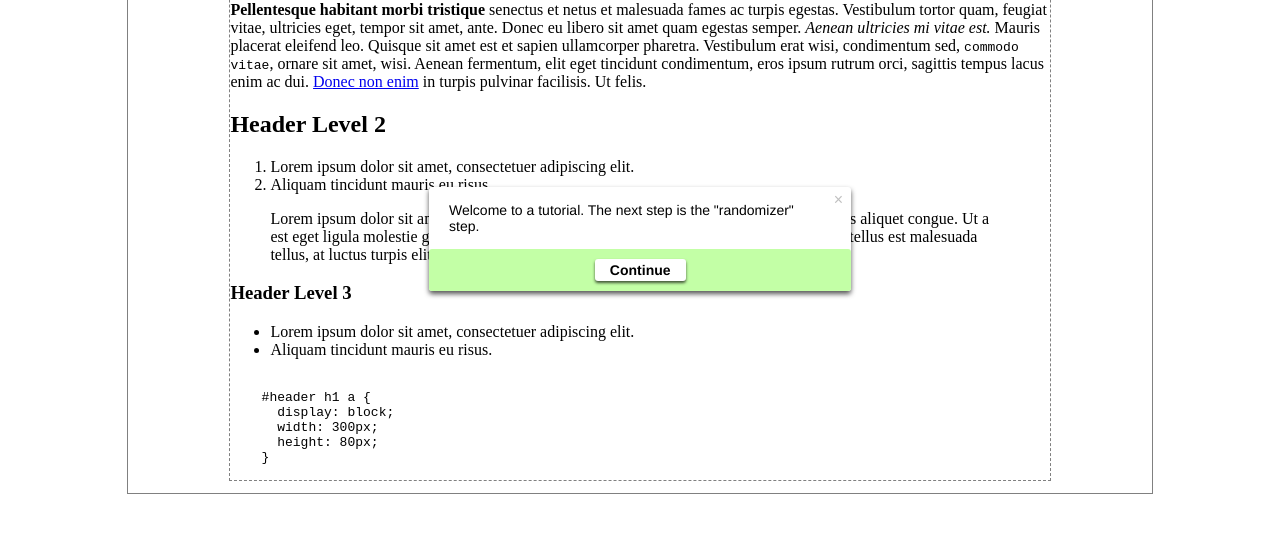
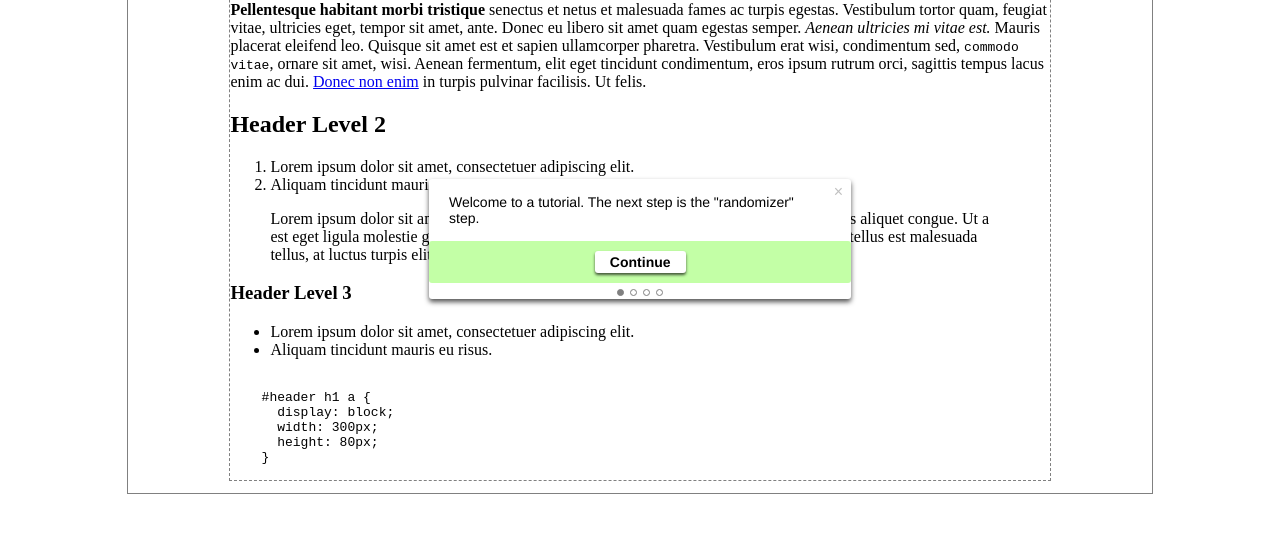
Before and after one commit to zooniverse/zootorial, a website: page index.html in a window 1280 px wide. Both pictures are taken after a click on the button "Start". Shown: the part 161-694 px from the top of the page. Drawn offline with Linux system fonts and the light colour scheme.

Commit message:
Add progress indicators

```diff
--- a/index.html
+++ b/index.html
@@ -65,13 +65,16 @@
       var Tutorial = window.zootorial.Tutorial;
 
       window.tut = new Tutorial({
+        progress: 4,
         steps: {
           first: {
+            progress: 1,
             content: 'Welcome to a tutorial. The next step is the "randomizer" step.',
             next: 'randomizer'
           },
 
           randomizer: {
+            progress: 2,
             header: 'You will randomly be taken to the "filler" step or the "act" step.',
             content: 'This is attached to the page header, by the way.',
             arrow: 'top',
@@ -88,11 +91,13 @@
           },
 
           filler: {
+            progress: 3,
             content: 'This is just filler. "Act" is next.',
             next: 'act'
           },
 
           act: {
+            progress: 3,
             content: 'Can you follow directions?',
             instruction: 'Click "1" or hit any key to continue.',
             block: '[name="second"], [name="third"]',
@@ -110,10 +115,12 @@
           },
 
           clicked: {
+            progress: 4,
             content: 'You clicked.'
           },
 
           keyed: {
+            progress: 4,
             content: 'You hit a key.'
           }
         }
--- a/package.json
+++ b/package.json
@@ -1,6 +1,6 @@
 {
   "name": "zootorial",
-  "version": "0.4.6",
+  "version": "0.4.7",
   "main": "./zootorial.js",
   "devDependencies": {
     "coffee-script": "~1.6.2",
--- a/src/zootorial.styl
+++ b/src/zootorial.styl
@@ -104,6 +104,20 @@ RED = #600
         box-shadow: 0 1px 2px rgba(FOREGROUND, 0.5)
         top: 1px
 
+  .zootorial-progress
+    text-align: center
+
+  .zootorial-progress-step
+    border: 1px solid gray
+    border-radius: 50%
+    display: inline-block
+    height: 5px
+    margin: 0 3px
+    width: 5px
+
+    &[data-zootorial-progress]
+      background: gray
+
   .zootorial-arrow
     border: 10px solid transparent
     left: 50%
@@ -134,49 +148,5 @@ RED = #600
       border-right-color: BACKGROUND
       left: 0
 
-  // .progress
-  //   display: none
-
-  //   &.defined
-  //     display: block
-
-  //   .track
-  //     background: #ccc
-  //     border-radius: 5px
-  //     box-shadow: 0 1px 1px #999 inset
-  //     height: 5px
-  //     margin: 5px 10px
-  //     overflow: hidden
-  //     position: relative
-
-  //     .fill
-  //       background: ALT
-  //       height: 100%
-  //       left: 0
-  //       position: absolute
-  //       top: 0
-  //       transition: width 0.5s ease-in-out
-  //       width: 0%
-
-  //   .steps
-  //     line-height: 0
-  //     margin: 5px 10px
-  //     text-align: center
-
-  //     .step
-  //       border: 1px solid #999
-  //       border-radius: 50%
-  //       display: inline-block
-  //       height: 5px
-  //       margin: 0 2px
-  //       width: 5px
-
-  //       &.passed
-  //         background: #999
-
-  //       &.active
-  //         background: ALT
-  //         border-color: ALT
-
 [data-zootorial-actionable]
   animation: 0.5s zootorial-glow ease-in-out infinite alternate
--- a/zootorial.js
+++ b/zootorial.js
@@ -5,6 +5,8 @@
     __indexOf = [].indexOf || function(item) { for (var i = 0, l = this.length; i < l; i++) { if (i in this && this[i] === item) return i; } return -1; };
 
   Tutorial = (function() {
+    Tutorial.prototype.progress = NaN;
+
     Tutorial.prototype.steps = null;
 
     Tutorial.prototype.first = 'first';
@@ -33,7 +35,7 @@
     Tutorial.prototype.transformProperty = 'transform' in document.body.style ? 'transform' : 'mozTransform' in document.body.style ? '-moz-transform' : 'msTransform' in document.body.style ? '-ms-transform' : 'webkitTransform' in document.body.style ? '-webkit-transform' : void 0;
 
     function Tutorial(params) {
-      var property, value,
+      var i, progress, property, value, _, _i, _ref,
         _this = this;
       if (params == null) {
         params = {};
@@ -45,6 +47,16 @@
       if (this.steps == null) {
         this.steps = {};
       }
+      this.progress || (this.progress = Math.max.apply(Math, (function() {
+        var _ref, _results;
+        _ref = this.steps;
+        _results = [];
+        for (_ in _ref) {
+          progress = _ref[_].progress;
+          _results.push(progress);
+        }
+        return _results;
+      }).call(this)));
       this.container = this.createElement('div.zootorial-container');
       this.el = this.createElement('div.zootorial-tutorial', this.container);
       this.closeButton = this.createElement('button.zootorial-close', this.el);
@@ -57,6 +69,12 @@
       this.content = this.createElement('div.zootorial-content', this.el);
       this.instruction = this.createElement('div.zootorial-instruction', this.el);
       this.footer = this.createElement('footer.zootorial-footer', this.el);
+      if (this.progress) {
+        this.progressEl = this.createElement('div.zootorial-progress', this.el);
+        for (i = _i = 0, _ref = this.progress; 0 <= _ref ? _i < _ref : _i > _ref; i = 0 <= _ref ? ++_i : --_i) {
+          this.createElement('span.zootorial-progress-step', this.progressEl);
+        }
+      }
       this.arrow = this.createElement('div.zootorial-arrow', this.el);
       this.delegatedEventListeners = [];
       this.blockers = [];
@@ -147,7 +165,7 @@
     };
 
     Tutorial.prototype.loadStep = function(_current) {
-      var demoButton, doneButton, eventName, eventNameAndSelector, focuser, nextButton, nextStep, section, selector, _, _fn, _i, _len, _ref, _ref1, _ref2, _ref3, _ref4, _ref5, _ref6, _ref7,
+      var child, demoButton, doneButton, eventName, eventNameAndSelector, focuser, i, nextButton, nextStep, section, selector, _, _fn, _i, _j, _len, _len1, _ref, _ref1, _ref2, _ref3, _ref4, _ref5, _ref6, _ref7, _ref8,
         _this = this;
       this._current = _current;
       this.triggerEvent("load-step");
@@ -217,6 +235,17 @@
           return _this.goTo(null);
         };
       }
+      if (this._current.progress) {
+        _ref6 = this.progressEl.children;
+        for (i = _j = 0, _len1 = _ref6.length; _j < _len1; i = ++_j) {
+          child = _ref6[i];
+          if (i + 1 <= this._current.progress) {
+            child.setAttribute('data-zootorial-progress', this._current.progress);
+          } else {
+            child.removeAttribute('data-zootorial-progress');
+          }
+        }
+      }
       if (this._current.arrow != null) {
         this.arrow.setAttribute('data-zootorial-position', this._current.arrow);
       } else {
@@ -229,9 +258,9 @@
         this.doToElements(this._current.block, this.block);
       }
       if (this._current.focus != null) {
-        _ref6 = this.focusers;
-        for (_ in _ref6) {
-          focuser = _ref6[_];
+        _ref7 = this.focusers;
+        for (_ in _ref7) {
+          focuser = _ref7[_];
           focuser.style.display = '';
         }
         if (this._current.focus != null) {
@@ -241,8 +270,8 @@
       if (this._current.actionable) {
         this.doToElements(this._current.actionable, this.actionable);
       }
-      if ((_ref7 = this._current.onLoad) != null) {
-        _ref7.call(this);
+      if ((_ref8 = this._current.onLoad) != null) {
+        _ref8.call(this);
       }
       return typeof this.onLoadStep === "function" ? this.onLoadStep() : void 0;
     };
```
Also changed, not shown: src/zootorial.coffee (+12 -0 lines), zootorial.css.
